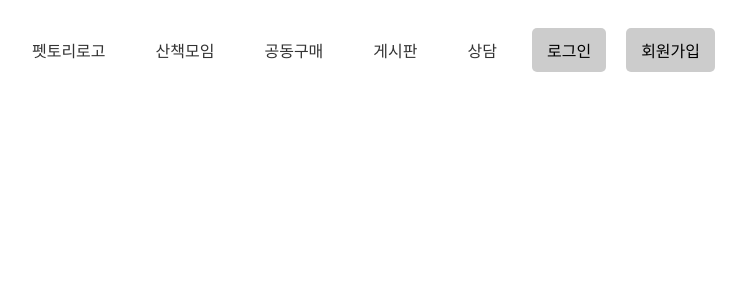
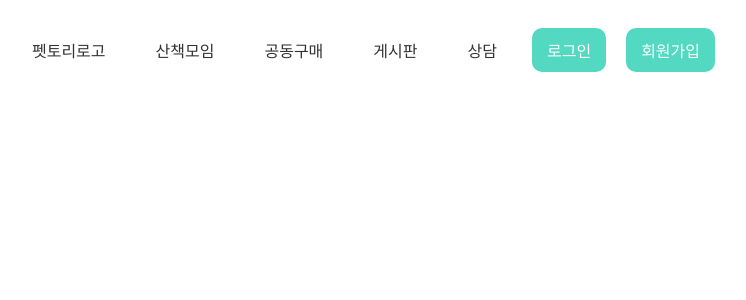
Before and after one commit to beyond-sw-camp/be10-3rd-Pettory-pettory, a Vue app in the folder users/: page / in a window 1280 px wide. Shown: the top 300 px of the page, without its empty margins (274-1020 px from the left). Built offline with nearby package versions, Linux system fonts and the light colour scheme.

Commit message:
[style] header 수정

```diff
--- a/users/src/App.vue
+++ b/users/src/App.vue
@@ -1,50 +1,13 @@
 <script setup>
-import {RouterLink, RouterView} from "vue-router";
+import Header from "@/views/common/Header.vue";
 </script>
 
 <template>
-  <header>
-    <div class="wrapper">
-      <nav>
-        <RouterLink to="/" active-class="active" replace>펫토리로고</RouterLink>
-        <a>산책모임</a>
-        <a>공동구매</a>
-        <a>게시판</a>
-        <a>상담</a>
-        <RouterLink to="/login" active-class="active" replace class="button">로그인</RouterLink>
-        <RouterLink to="/users" active-class="active" replace class="button">회원가입</RouterLink>
-      </nav>
-    </div>
-  </header>
+  <div>
+    <Header />
+  </div>
 </template>
 
 <style scoped>
-.wrapper {
-  display: flex;
-  justify-content: center;
-  padding: 20px;
-}
 
-nav {
-  display: flex;
-  gap: 20px;
-}
-
-a, .button {
-  text-decoration: none;
-  color: #333;
-  padding: 10px 15px;
-}
-
-.button {
-  background-color: #cccccc;
-  color: black;
-  border: none;
-  border-radius: 5px;
-  cursor: pointer;
-}
-
-.button:hover {
-  background-color: #66cccc;
-}
 </style>
--- a/users/src/router/router.js
+++ b/users/src/router/router.js
@@ -1,5 +1,5 @@
 import {createRouter, createWebHistory} from "vue-router";
-import HomeView from "@/views/home/HomeView.vue";
+import HomeView from "@/views/common/HomeView.vue";
 import LoginView from "@/views/user/LoginView.vue";
 import RegisterView from "@/views/user/RegisterView.vue";
 
--- /dev/null
+++ b/users/src/views/common/Header.vue
@@ -0,0 +1,50 @@
+<script setup>
+import {RouterLink} from "vue-router";
+</script>
+
+<template>
+  <header>
+    <div class="wrapper">
+      <nav>
+        <RouterLink to="/" active-class="active" replace>펫토리로고</RouterLink>
+        <a>산책모임</a>
+        <a>공동구매</a>
+        <a>게시판</a>
+        <a>상담</a>
+        <RouterLink to="/login" active-class="active" replace class="button">로그인</RouterLink>
+        <RouterLink to="/users" active-class="active" replace class="button">회원가입</RouterLink>
+      </nav>
+    </div>
+  </header>
+</template>
+
+<style scoped>
+.wrapper {
+  display: flex;
+  justify-content: center;
+  padding: 20px;
+}
+
+nav {
+  display: flex;
+  gap: 20px;
+}
+
+a, .button {
+  text-decoration: none;
+  color: #333;
+  padding: 10px 15px;
+}
+
+.button {
+  background-color: #53D9C1;
+  color: white;
+  border: none;
+  border-radius: 10px;
+  cursor: pointer;
+}
+
+.button:hover {
+  background-color: #66cccc;
+}
+</style>
```
Also changed, not shown: users/src/views/common/HomeView.vue (renamed from users/src/views/home/HomeView.vue).
